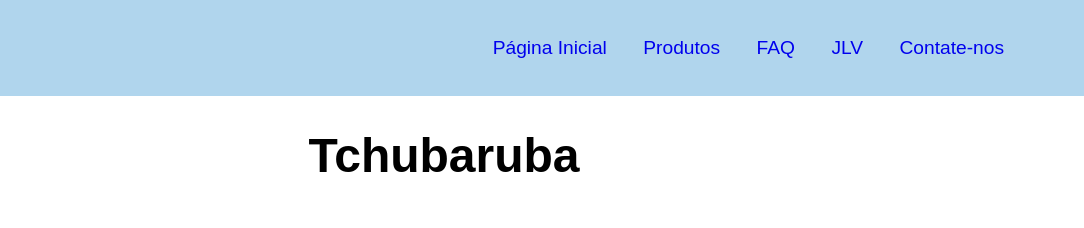
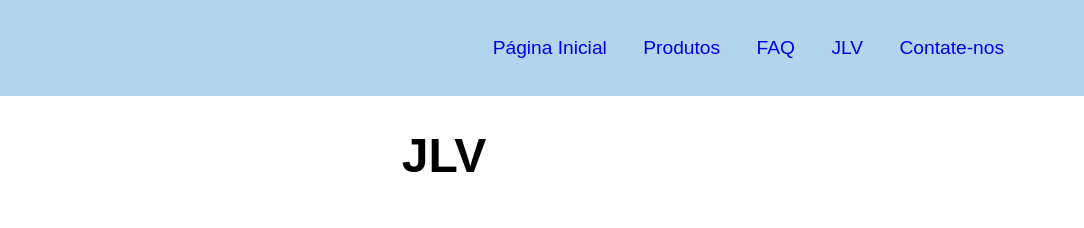
Before and after one commit to VivianSTWu/Challenge-Salesforce, a plain HTML site: page integrantes.html in a window 1280 px wide. Shown: the top 228 px of the page, 196-1280 px from the left. Drawn offline with Linux system fonts and the light colour scheme; a web font is replaced by a local one.

Commit message:
Correção página de integrantes

```diff
--- a/integrantes.html
+++ b/integrantes.html
@@ -30,7 +30,7 @@
 
     <main class="container">
         <div class="titulo-principal">
-            <h1>Tchubaruba</h1>
+            <h1>JLV</h1>
         </div>
 
         <section class="descricao">
@@ -40,7 +40,7 @@
                     <br>
                     <p>1TDSPR</p>
                     <br>
-                    <p>Jhonatan Sampaio Ferreira- RM553791</p>
+                    <p>Jhonatan Sampaio Ferreira - RM553791</p>
                     <p>Levi Yuki Utima - RM553580</p>
                     <p>Vivian Sy Ting Wu - RM55369</p>
                 </article>
```
